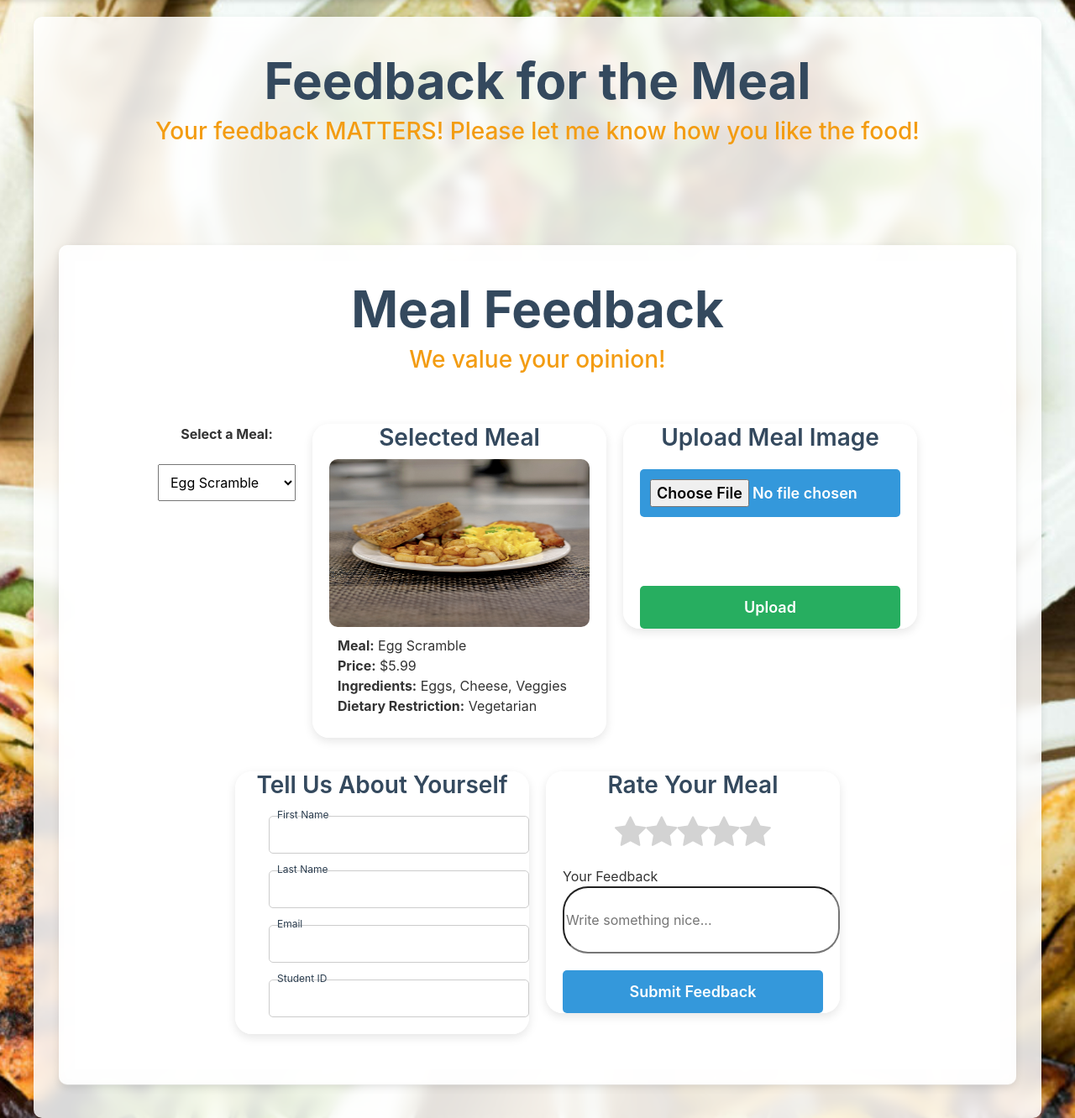
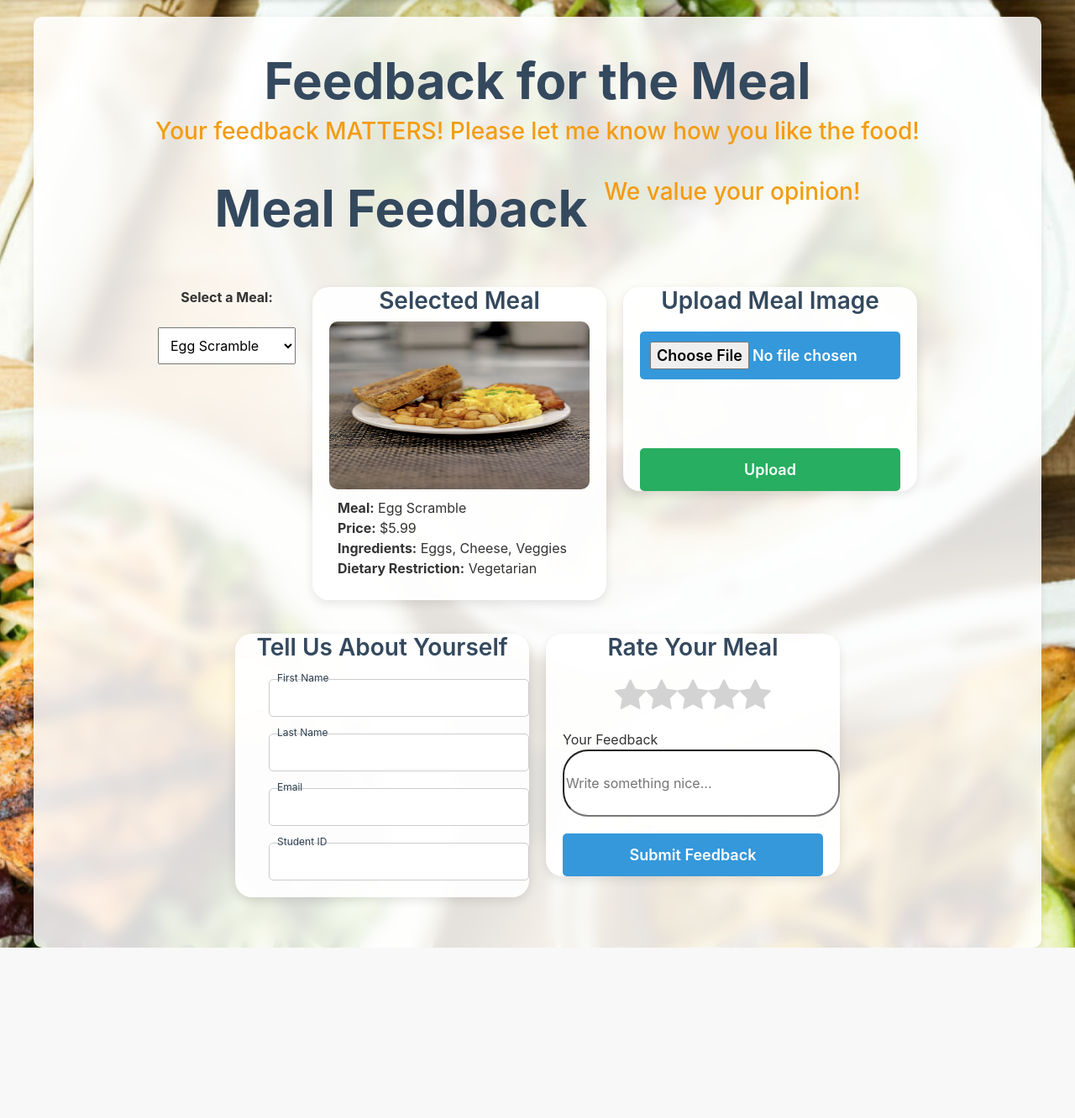
Before and after one commit to Jaehong-username/dininghall-mealplan, a Flask app: page /feedback-page in a window 1280 px wide. Shown: the part 60-1392 px from the top of the page at 84% size. After the commit the page ends 1189 px from the top, so only its background shows below. Run offline with Flask 3, Linux system fonts and the light colour scheme; some libraries are stand-ins or nearby versions.

Commit message:
feedback frontend needs more work

```diff
--- a/src/templates/feedback-page.html
+++ b/src/templates/feedback-page.html
@@ -7,8 +7,6 @@
         <h2 class = "subtitle">Your feedback MATTERS! Please let me know how you like the food!</h2>
         <div class = "cafeteria-container" id="feedback" style="justify-content: center;">
 
-
-        <div class="content" style="padding: 40px;">
 
             <h1 class="title" style="text-align: center;">Meal Feedback</h1>
             <h2 class="subtitle" style="text-align: center; margin-bottom: 30px;">We value your opinion!</h2>
@@ -94,7 +92,7 @@
                 </div>
 
             </div>
-        </div>
+
 
 
         </div>
```
Lines whose indentation alone changed are shown as unchanged.
